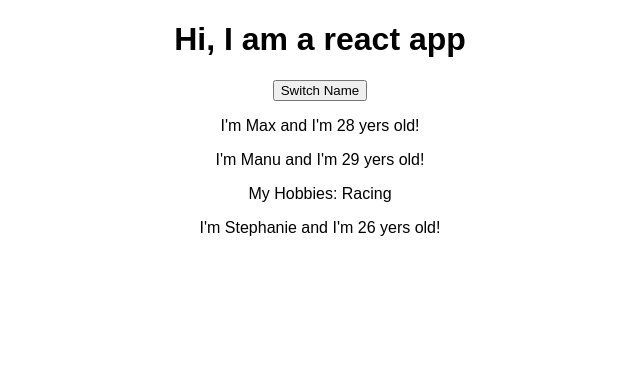
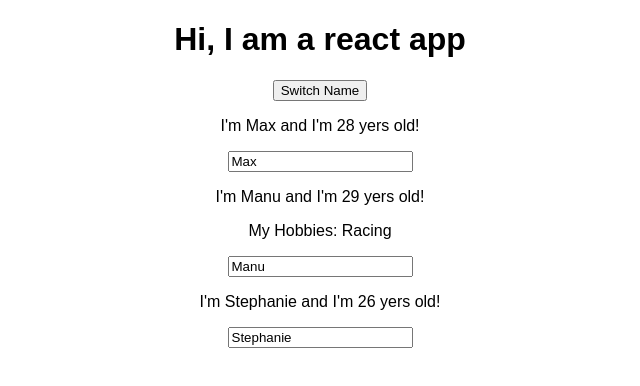
Before and after one commit to brokerstir/finance-calculator, a React (Create React App) app: page / in a window 1280 px wide. Shown: the top 386 px of the page, without its empty margins (320-960 px from the left). Built offline with nearby package versions, Linux system fonts and the light colour scheme.

Commit message:
pass method refs and add two way binding

```diff
--- a/src/App.js
+++ b/src/App.js
@@ -13,14 +13,26 @@
     otherState: 'some other value'
   };
 
-  switchNameHandler = () => {
+  switchNameHandler = (newName, newAge) => {
     // console.log('Was clicked!');
     // DON'T DO THIS: this.state.persons[0].name = 'Maximilian';
     this.setState({
       persons: [
-        { name: 'Maximilian', age: 28 },
+        { name: newName, age: 28 },
         { name: 'Manu', age: 29 },
-        { name: 'Stephanie', age: 27 }
+        { name: 'Stephanie', age: newAge }
+      ]
+    });
+  };
+
+  nameChangedHandler = (event) => {
+    // console.log('Was clicked!');
+    // DON'T DO THIS: this.state.persons[0].name = 'Maximilian';
+    this.setState({
+      persons: [
+        { name: 'Max', age: 28 },
+        { name: event.target.value, age: 29 },
+        { name: 'Stephanie', age: 26 }
       ]
     });
   };
@@ -31,7 +43,7 @@
     return (
       <div className="App">
         <h1>Hi, I am a react app</h1>
- 		<button onClick={this.switchNameHandler}>Switch Name</button>
+ 		<button onClick={ () => this.switchNameHandler('Mel', 49)}>Switch Name</button>
         <Person
           name={this.state.persons[0].name}
           age={this.state.persons[0].age}
@@ -39,7 +51,8 @@
         <Person
           name={this.state.persons[1].name}
           age={this.state.persons[1].age}
-          click={this.switchNameHandler}
+          click={this.switchNameHandler.bind(this, 'Chip', 77)}
+          changed={this.nameChangedHandler}
         >
           My Hobbies: Racing
         </Person>
--- a/src/Person/Person.js
+++ b/src/Person/Person.js
@@ -5,6 +5,7 @@
     <div>
       <p onClick={props.click} >I'm {props.name} and I'm {props.age} yers old!</p>
       <p>{props.children}</p>
+      <input type="text" onChange={props.changed} value={props.name} />
     </div>
   	)
 }
```
